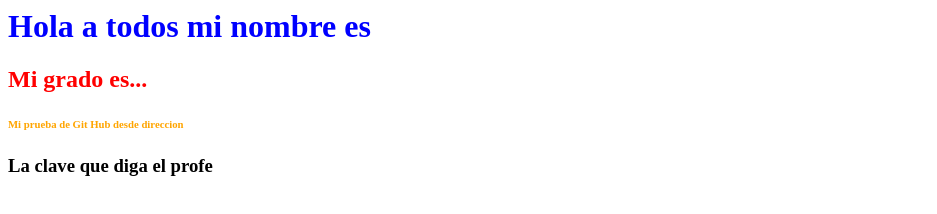
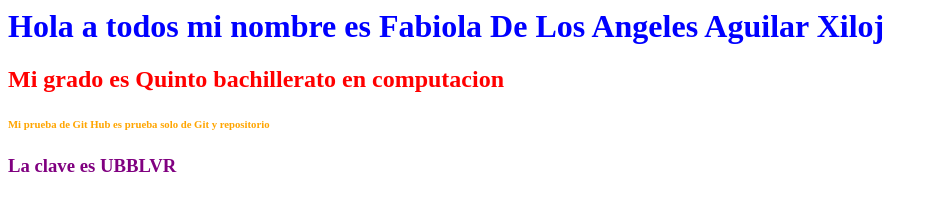
Before and after one commit to Villela-ipc/examen, a plain HTML site: page proyecto2/index.html in a window 1280 px wide. Shown: the whole page, without its empty margins (0-937 px from the left). Drawn offline with Linux system fonts and the light colour scheme.

Commit message:
modificacion de los archivos html y css

```diff
--- a/proyecto2/css/style.css
+++ b/proyecto2/css/style.css
@@ -5,7 +5,7 @@ h2{
 color: red;
 }
 h3{
-color: black;
+color: purple;
 }
 h6{
 color: orange;
--- a/proyecto2/index.html
+++ b/proyecto2/index.html
@@ -1,12 +1,14 @@
+
+
 <html>
 <head>
 <title> Prueba de proyecto examen </title>
 <link href="css/style.css" rel="stylesheet" type="text/css">
 </head>
 <body>
-<h1>Hola a todos mi nombre es </h1>
-<h2>Mi grado es...<h2>
-<h6> Mi prueba de Git Hub desde direccion </h6>
-<h3> La clave que diga el profe </h3>
+<h1>Hola a todos mi nombre es Fabiola De Los Angeles Aguilar Xiloj </h1>
+<h2>Mi grado es Quinto bachillerato en computacion<h2>
+<h6> Mi prueba de Git Hub es prueba solo de Git y repositorio </h6>
+<h3> La clave es UBBLVR </h3>
 </body>
 </html>
```
